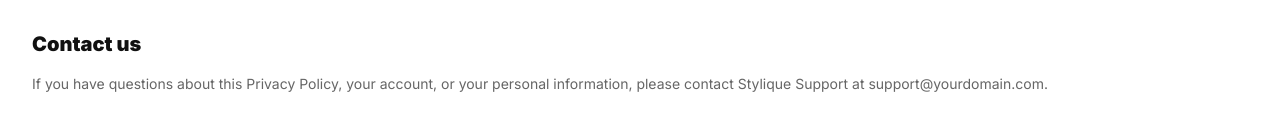
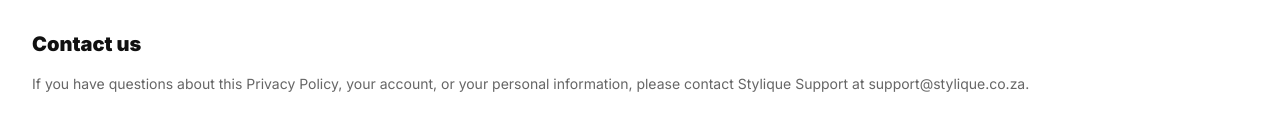
Before and after one commit to tumelo12/stylique-web, a Next.js app: page /privacy in a window 1280 px wide. Shown: the part 1306-1436 px from the top of the page. Built offline with nearby package versions, Linux system fonts and the light colour scheme; no server answers; a web font is replaced by a local one.

Commit message:
Update privacy policy and terms

```diff
--- a/app/privacy/page.tsx
+++ b/app/privacy/page.tsx
@@ -126,7 +126,7 @@ export default function PrivacyPage() {
             <p className="mt-3">
               If you have questions about this Privacy Policy, your account, or
               your personal information, please contact Stylique Support at
-              support@yourdomain.com.
+              support@stylique.co.za.
             </p>
           </section>
         </div>
```
